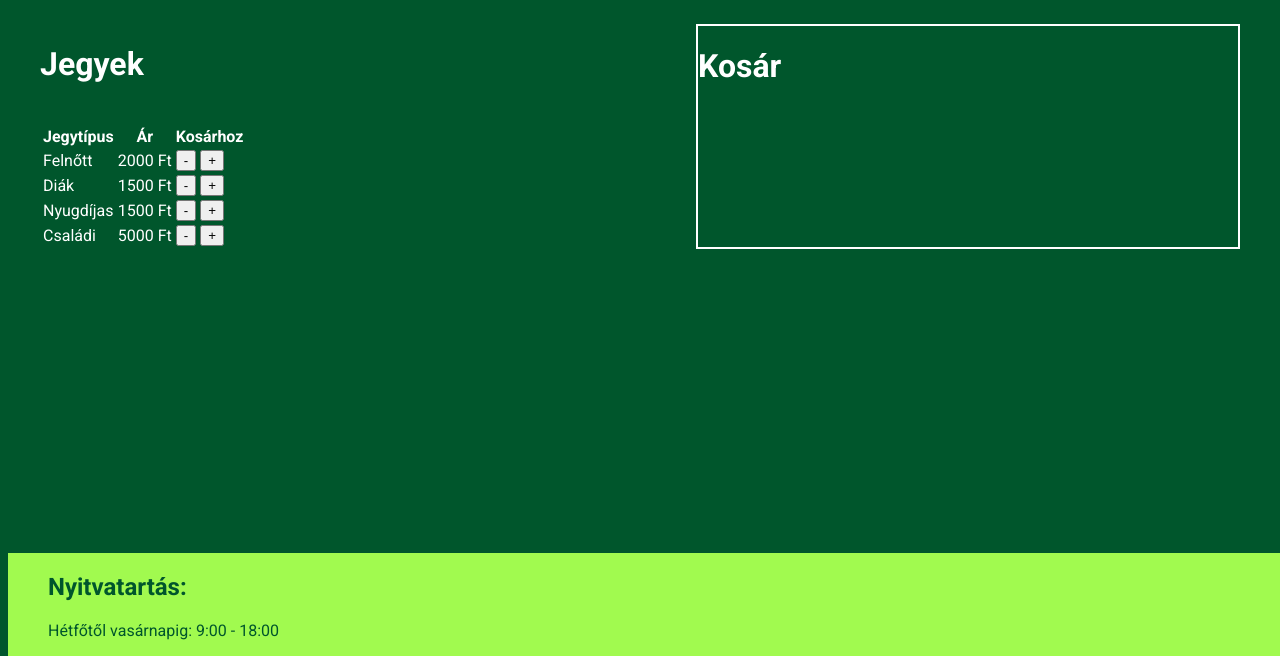
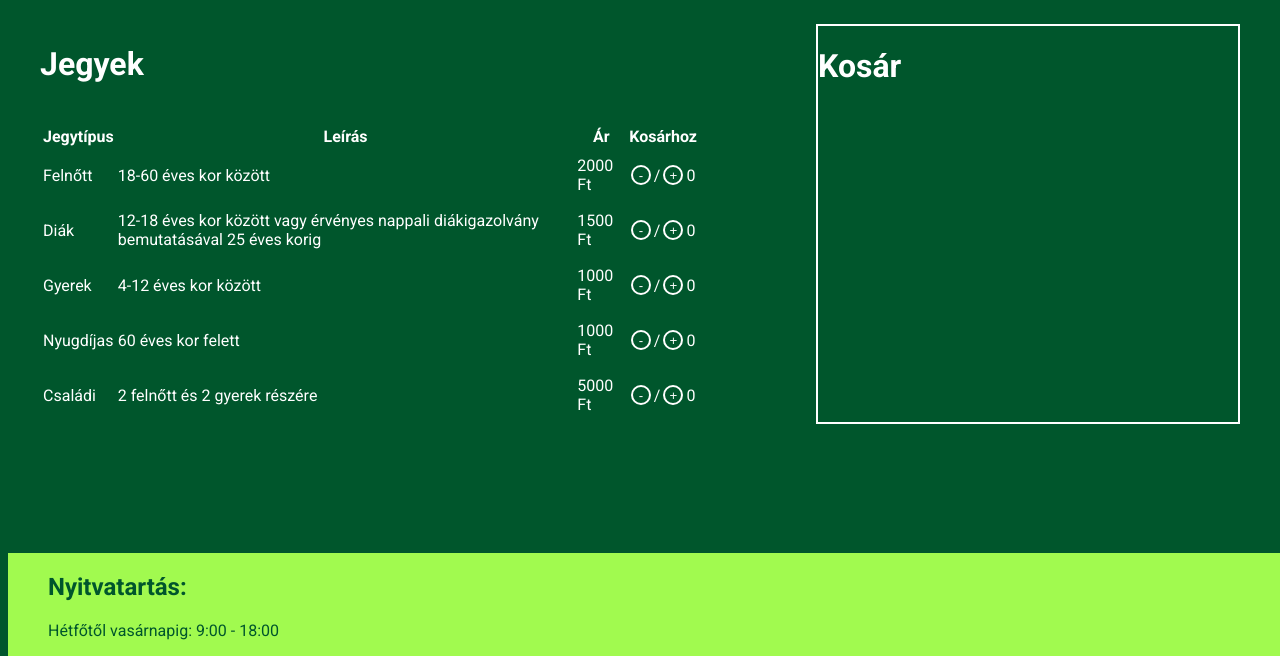
Before and after one commit to VinceSzvi94/webterv_allatkert, a PHP site: page /jegyek.html in a window 1280 px wide. Shown: the part 144-800 px from the top of the page. Run offline with PHP 8.4, Linux system fonts and the light colour scheme.

Commit message:
munkakozi3

```diff
--- a/css/style.css
+++ b/css/style.css
@@ -93,10 +93,10 @@ main {
     justify-content: space-between;
 }
 .left-column {
-    width: 45%;
+    width: 55%;
 }
 .kosar {
-    width: 45%;
+    width: 35%;
     border: 2px solid white;
 }
 @media (max-width: 600px) {
@@ -107,6 +107,28 @@ main {
         width: 100%;
     }
 }
+/* jegy gombok */
+.jegyhozzaad {
+    display: flex;
+    align-items: center;
+    justify-content: space-around;
+}
+.jegy-btn {
+    border: 2px solid white;
+    background-color: #00562C;
+    color: white;
+    border-radius: 50%;
+    width: 20px;
+    height: 20px;
+    display: flex;
+    align-items: center;
+    justify-content: center;
+}
+.jegy-btn:hover {
+    background-color: white;
+    color: #00562C;
+}
+
 
 /*
 FOOTER
--- a/jegyek.html
+++ b/jegyek.html
@@ -50,45 +50,76 @@
             <div class="left-column">
                 <h1>Jegyek</h1>
                 <br>
+                <form method="POST"></form> <!-- php-vel majd nyomon követni/feldolgozni -->
                     <table>
                         <tr>
                             <th>Jegytípus</th>
+                            <th>Leírás</th>
                             <th>Ár</th>
                             <th>Kosárhoz</th>
                         </tr>
                         <tr>
                             <td>Felnőtt</td>
+                            <td>18-60 éves kor között</td>
                             <td>2000 Ft</td>
-                        <td>
-                            <button class="minus-btn">-</button>
-                            <button class="plus-btn">+</button>
+                            <td class="jegyhozzaad">
+                                <input type="hidden" name="quantity_felnott" value="0">
+                                <button class="jegy-btn" name="minus_felnott">-</button>
+                                <p class="elvalaszto">/</p>
+                                <button class="jegy-btn" name="plus_felnott">+</button>
+                                <p class="mennyiseg">0</p>
                             </td>
                         </tr>
                         <tr>
                             <td>Diák</td>
+                            <td>12-18 éves kor között vagy érvényes nappali diákigazolvány bemutatásával 25 éves korig</td>
                             <td>1500 Ft</td>
-                        <td>
-                            <button class="minus-btn">-</button>
-                            <button class="plus-btn">+</button>
+                            <td class="jegyhozzaad">
+                                <input type="hidden" name="quantity_diak" value="0">
+                                <button class="jegy-btn" name="minus_diak">-</button>
+                                <p class="elvalaszto">/</p>
+                                <button class="jegy-btn" name="plus_diak">+</button>
+                                <p class="mennyiseg">0</p>
+                            </td>
+                        </tr>
+                        <tr>
+                            <td>Gyerek</td>
+                            <td>4-12 éves kor között</td>
+                            <td>1000 Ft</td>
+                            <td class="jegyhozzaad">
+                                <input type="hidden" name="quantity_gyerek" value="0">
+                                <button class="jegy-btn" name="minus_gyerek">-</button>
+                                <p class="elvalaszto">/</p>
+                                <button class="jegy-btn" name="plus_gyerek">+</button>
+                                <p class="mennyiseg">0</p>
                             </td>
                         </tr>
                         <tr>
                             <td>Nyugdíjas</td>
-                        <td>1500 Ft</td>
-                        <td>
-                            <button class="minus-btn">-</button>
-                            <button class="plus-btn">+</button>
+                            <td>60 éves kor felett</td>
+                            <td>1000 Ft</td>
+                            <td class="jegyhozzaad">
+                                <input type="hidden" name="quantity_nyugdijas" value="0">
+                                <button class="jegy-btn" name="minus_nyugdijas">-</button>
+                                <p class="elvalaszto">/</p>
+                                <button class="jegy-btn" name="plus_nyugdijas">+</button>
+                                <p class="mennyiseg">0</p>
                             </td>
                         </tr>
                         <tr>
                             <td>Családi</td>
+                            <td>2 felnőtt és 2 gyerek részére</td>
                             <td>5000 Ft</td>
-                        <td>
-                            <button class="minus-btn">-</button>
-                            <button class="plus-btn">+</button>
+                            <td class="jegyhozzaad">
+                                <input type="hidden" name="quantity_csaladi" value="0">
+                                <button class="jegy-btn" name="minus_csaladi">-</button>
+                                <p class="elvalaszto">/</p>
+                                <button class="jegy-btn" name="plus_csaladi">+</button>
+                                <p class="mennyiseg">0</p>
                             </td>
                         </tr>
                     </table>
+                </form>
             </div>
 
             <div class="kosar">
```
Also changed, not shown: bejelentkezes.html (added, +69 -0 lines), regisztracio.html (added, +71 -0 lines), README.md. Lines whose indentation alone changed are shown as unchanged.
